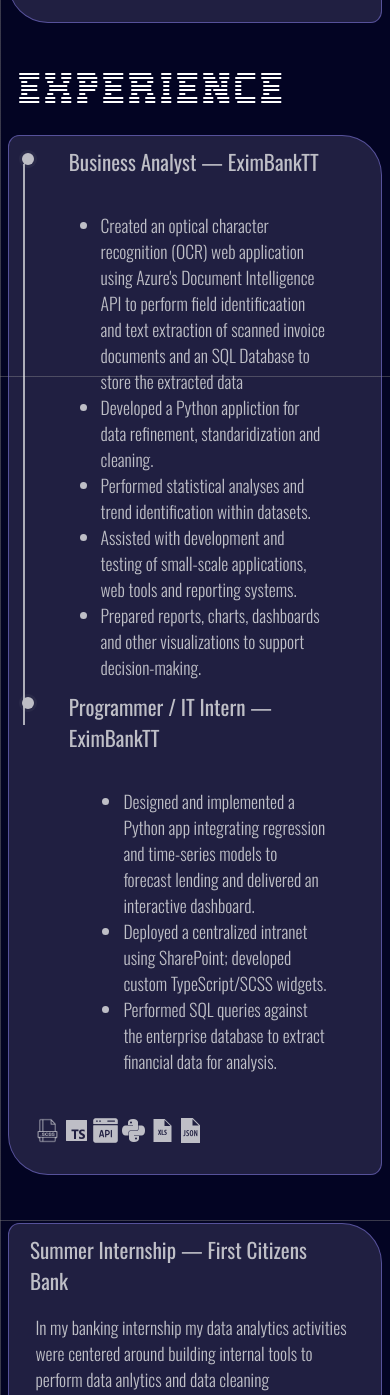
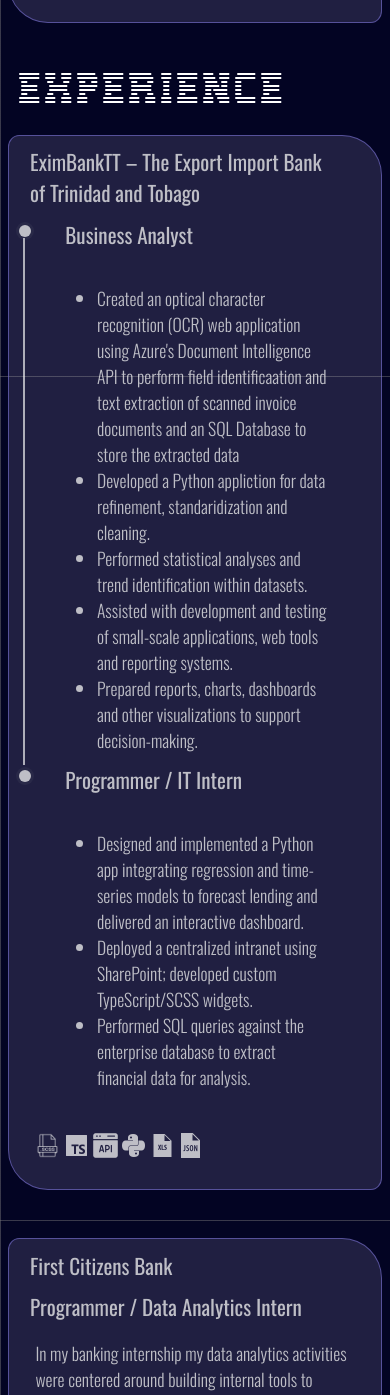
Before and after one commit to chrissgitt/chrissgitt.github.io, a plain HTML site: page portfolio.html in a window 390 px wide. Shown: the part 3000-4395 px from the top of the page. Drawn offline with nearby package versions, Linux system fonts and the light colour scheme.

Commit message:
Changes to content formatting

```diff
--- a/portfolio.html
+++ b/portfolio.html
@@ -155,8 +155,9 @@
 
         <h2 class="section-header-alt header-left">Experience</h2><br>
             <div class="translucent-content-container paragraph-section text-format-dark">
+            <h3 class="section-sub-header">EximBankTT – The Export Import Bank of Trinidad and Tobago</h3>
                 <div class="timeline">
-                    <h3 class="section-sub-header">Business Analyst — EximBankTT</h3>
+                    <h3 class="section-sub-header">Business Analyst</h3>
                     <div class="left-top-indent">
                         <ul class="left-top-indent">
                         <li>Created an optical character recognition (OCR) web application using Azure's Document Intelligence API to perform field identificaation and text extraction of scanned invoice documents and an SQL Database to store the extracted data</li>
@@ -167,7 +168,7 @@
                         </ul>
                     </div>
 
-                    <h3 class="section-sub-header">Programmer / IT Intern — EximBankTT</h3>
+                    <h3 class="section-sub-header">Programmer / IT Intern</h3>
                 </div>
                 <div class="left-top-indent post-timeline">
                     <ul class="left-top-indent">
@@ -188,7 +189,8 @@
             </div>
             </div><br><br>
         <div class="translucent-content-container paragraph-section text-format-dark">
-            <h3 class="section-sub-header"> Summer Internship — First Citizens Bank</h3>
+            <h3 class="section-sub-header">First Citizens Bank</h3>
+            <h3 class="section-sub-header"> Programmer / Data Analytics Intern</h3>
 
             <p class="left-top-indent">In my banking internship my data analytics activities were centered around building internal tools to perform data anlytics and data cleaning</p>
                 <table class="project-table">
@@ -229,7 +231,8 @@
         </div>
         <br><br>
         <div class="translucent-content-container paragraph-section text-format-dark">
-            <h3 class="section-sub-header"> Student Assistant | Department of Computing and Information Technology</h3>
+            <h3 class="section-sub-header">Univeristy of the West Indies – Department of Computing and Information Technology</h3>
+            <h3 class="section-sub-header"> Student Assistant</h3>
             <p class="left-top-indent">
                 In my final year of my bachelor's degree I took on a Student Teacher
                 role within the Department of Computing and Information Technology
--- a/style.css
+++ b/style.css
@@ -547,21 +547,17 @@ body{
 .timeline::before{
     content: "";
     position: absolute;
-    left: 1.2em; /* x position of the vertical line */
-    top: 1.6em; /* start a little below the container top */
-    bottom: 1.6em; /* end a little above the container bottom */
+    left: 3em; /* x position of the vertical line */
+    top: 30px; /* start a little below the container top */
+    bottom: 30px; /* end a little above the container bottom */
     width: 2px;
     background: rgba(255,255,255,0.9); /* white vertical line */
-}
-
-.timeline .section-sub-header{
-    position: relative;
 }
 
 .timeline .section-sub-header::before{
     content: "";
     position: absolute;
-    left: -2.6em; /* place the circle on the vertical line */
+    left: -1.1em; /* place the circle on the vertical line */
     top: 0.8em; /* vertically center against header padding */
     width: 12px;
     height: 12px;
@@ -570,11 +566,21 @@ body{
     box-shadow: 0 0 0 3px rgba(255,255,255,0.06);
 }
 
+.timeline .section-sub-header{
+    position: relative;
+}
+
+
+
 /* Small screens: reduce left padding */
 @media (max-width: 768px){
-    .timeline{ padding-left: 2.2em; }
+    .timeline{ padding-left: 2.0em; }
     .timeline::before{ left: 0.8em; }
     .timeline .section-sub-header::before{ left: -1.7em; }
+    .post-timeline{
+    position: relative;
+    padding-left: 3.5em; /* space for the timeline */
+}
 }
 
 @keyframes slide{
```
